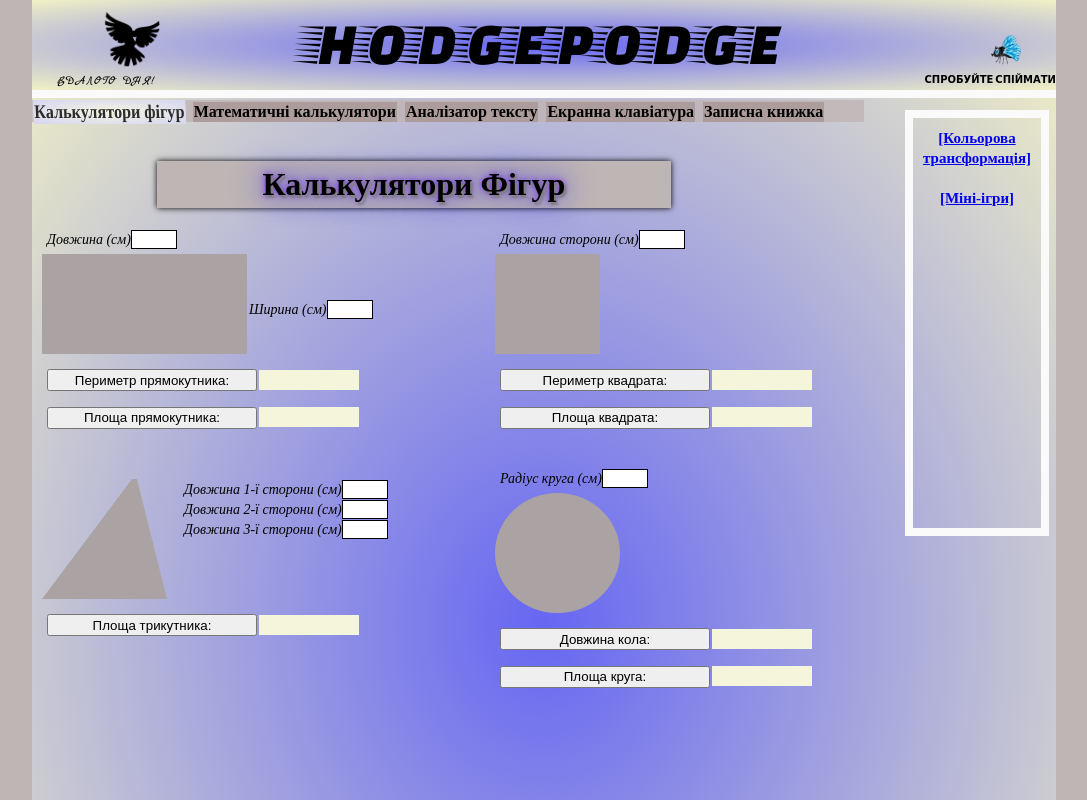
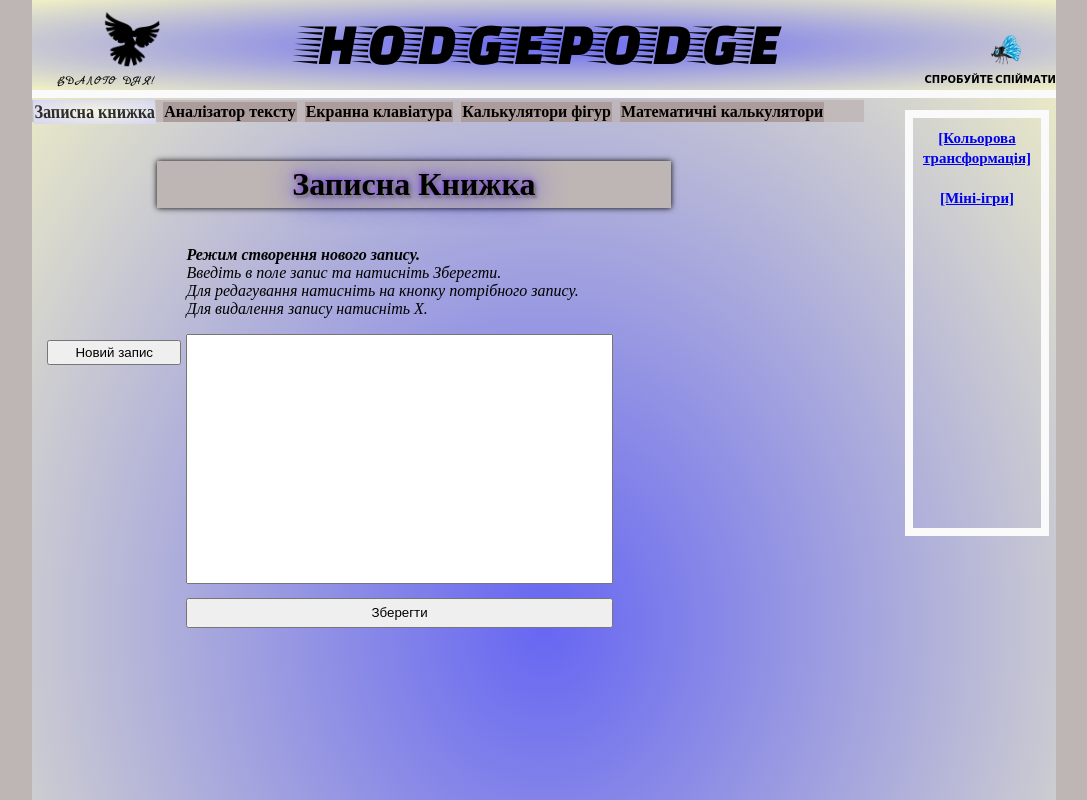
Before and after one commit to prominchyk/tools, a plain HTML site: page index.html in a window 1280 px wide. Shown: the top 800 px of the page, without its empty margins (96-1183 px from the left). Drawn offline with Linux system fonts and the light colour scheme.

Commit message:
Update index.html

```diff
--- a/index.html
+++ b/index.html
@@ -24,15 +24,15 @@
     </aside>
 
     <nav id="menu">
-      <a href="#parent" class="active" id="elem1">Калькулятори фігур</a>
-      <a href="#parentMathCalc" id="elem2">Математичні калькулятори</a>
+      <a href="#noteBook" class="active" id="elem5">Записна книжка</a>
       <a href='#textAnalys' id="elem3">Аналізатор тексту</a>
       <a href="#screenKeyboard" id="elem4">Екранна клавіатура</a>
-      <a href="#noteBook" id="elem5">Записна книжка</a>
+      <a href="#parent" id="elem1">Калькулятори фігур</a>
+      <a href="#parentMathCalc" id="elem2">Математичні калькулятори</a>
     </nav>
 
     <main id="main">
-    <div id="parent" class="tab active" data-elem="elem1">
+    <div id="parent" class="tab" data-elem="elem1">
 
       <h1>Калькулятори фігур</h1>
 
@@ -176,7 +176,7 @@
       </div>
     </div>
 
-    <div id="noteBook" class="tab" data-elem="elem5">
+    <div id="noteBook" class="tab active" data-elem="elem5">
       <h1>Записна книжка</h1>
       <div id="menuNoteBook">
         <ul id="notes">
```
